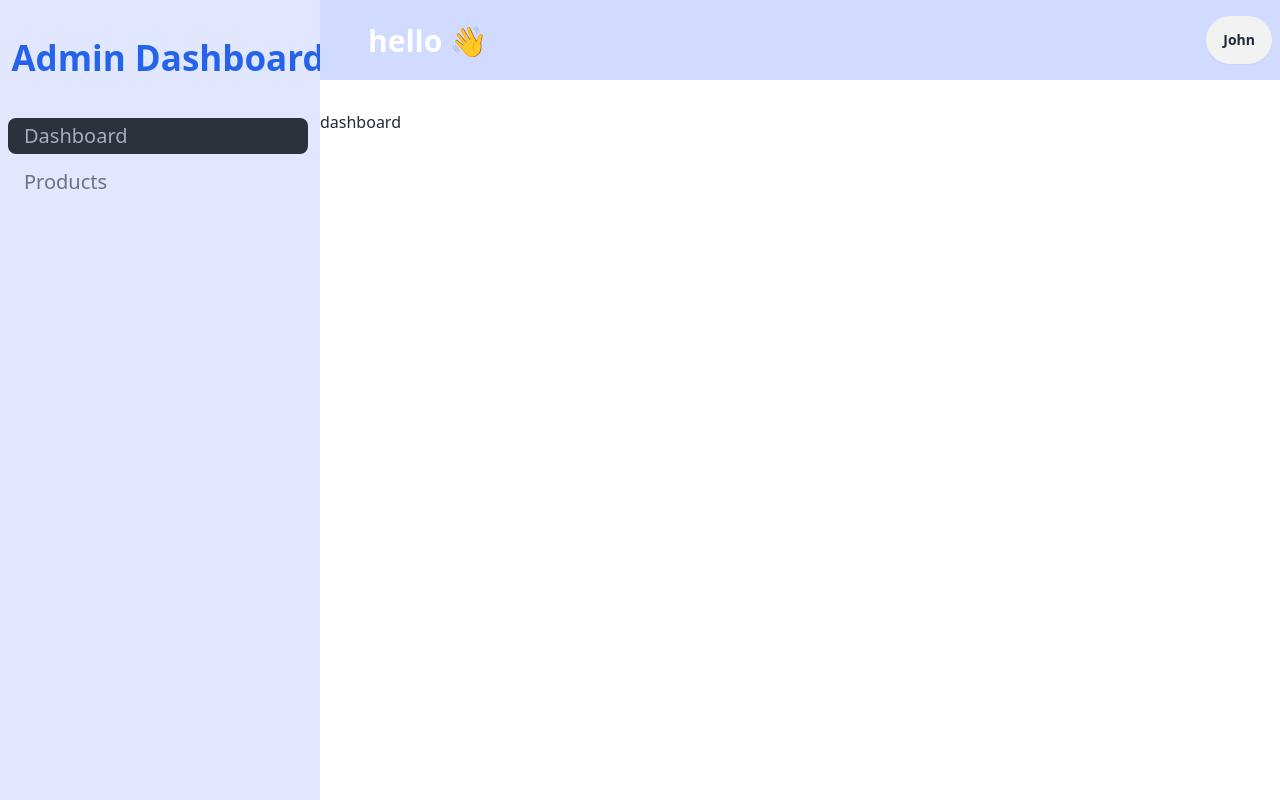
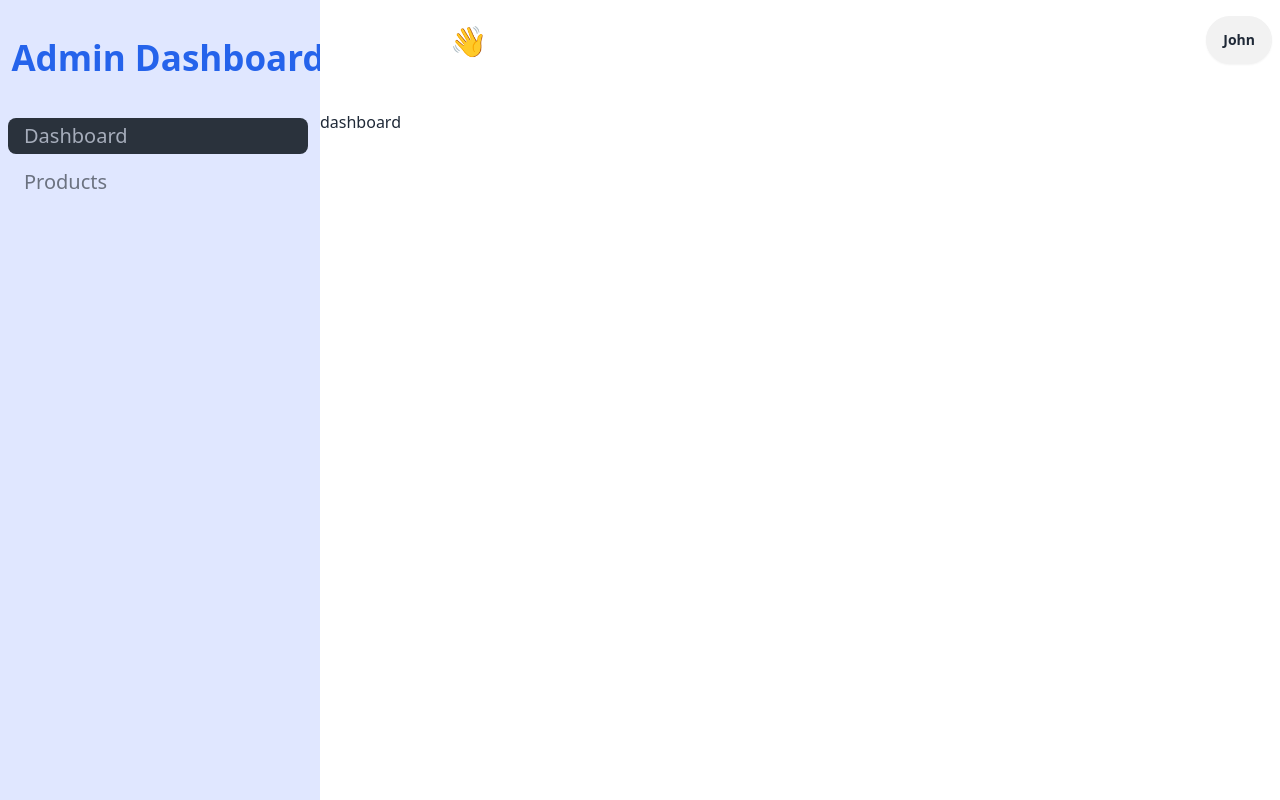
Before and after one commit to Ibrohimbek-Muhammadmusayev/8-7-dars, a React (Vite) app: page / in a window 1280 px wide. Built offline with nearby package versions, Linux system fonts and the light colour scheme; no server answers; sample sign-in values are in the browser's storage.

Commit message:
yangilandi

```diff
--- a/src/pages/layout/index.tsx
+++ b/src/pages/layout/index.tsx
@@ -4,11 +4,11 @@ export default function Layout(){
     const users = window.sessionStorage.getItem('token');
     if (users) {
         return (
-            <div>
+            <div className="bg-white">
                 <div className="flex">
                     <Sitebar/>
                     <div className="w-full">
-                        <div className="navbar h-[80px] bg-primary-content flex justify-between">
+                        <div className="navbar h-[80px] bg-white flex justify-between">
                             <h1 className="font-bold text-[30px] text-white pl-[40px]">hello 👋</h1>
                             <button className="btn rounded-full">John</button>
                         </div>
```
